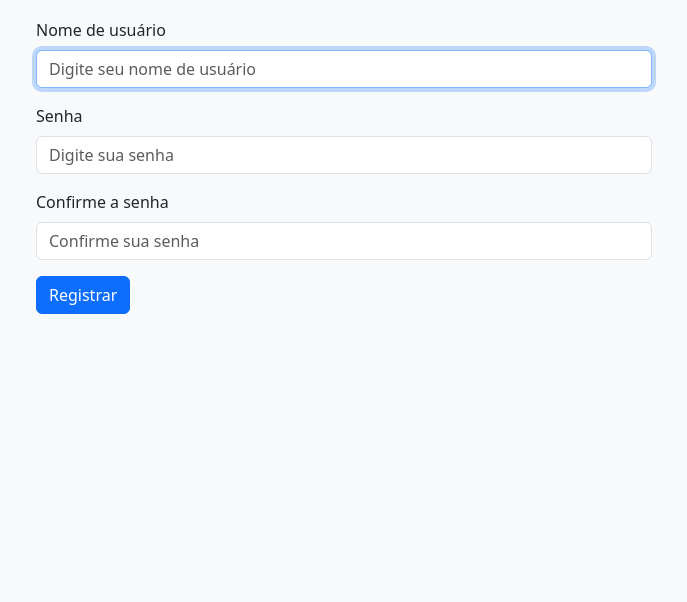
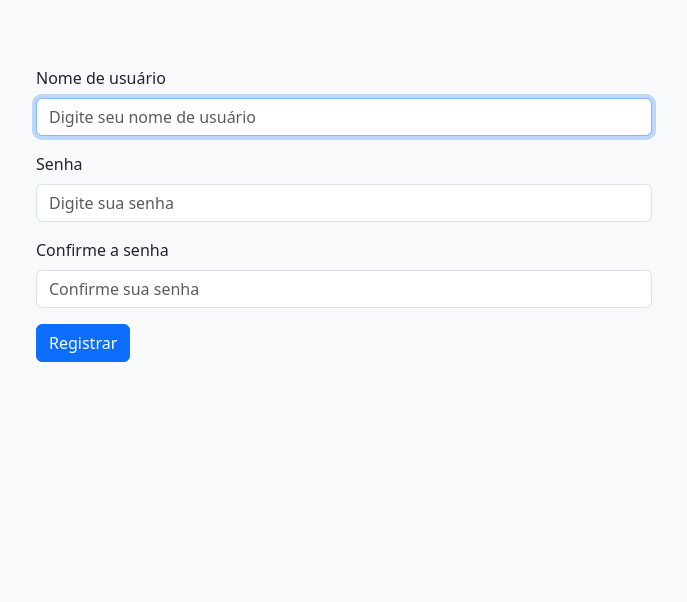
Before and after one commit to CristianSbarboza/NoteFlow, a Django app: page /users/register in a window 1280 px wide. Shown: the part 87-689 px from the top of the page, without its empty margins (296-983 px from the left). Run offline with Django 5.2, Linux system fonts and the light colour scheme; some libraries are stand-ins or nearby versions.

Commit message:
add margin in register/login form

```diff
--- a/users/templates/users/login.html
+++ b/users/templates/users/login.html
@@ -3,7 +3,7 @@
 
 {% block content %}
 
-    <section style="width: 100%; height: 100%;" class="d-flex justify-content-center align-items-center">
+    <section class="mt-5">
         {% if form.errors %}
             <p style="color: red;">Login ou senha incorretos</p>
         {% endif %}
--- a/users/templates/users/register.html
+++ b/users/templates/users/register.html
@@ -3,7 +3,7 @@
 
 {% block content %}
 
-    <section style="width: 100%; height: 100%;" class="d-flex justify-content-center align-items-center">
+    <section class=" mt-5">
         {% if form.errors %}
             <ul style="color: red;">
                 {% for field in form %}
```
